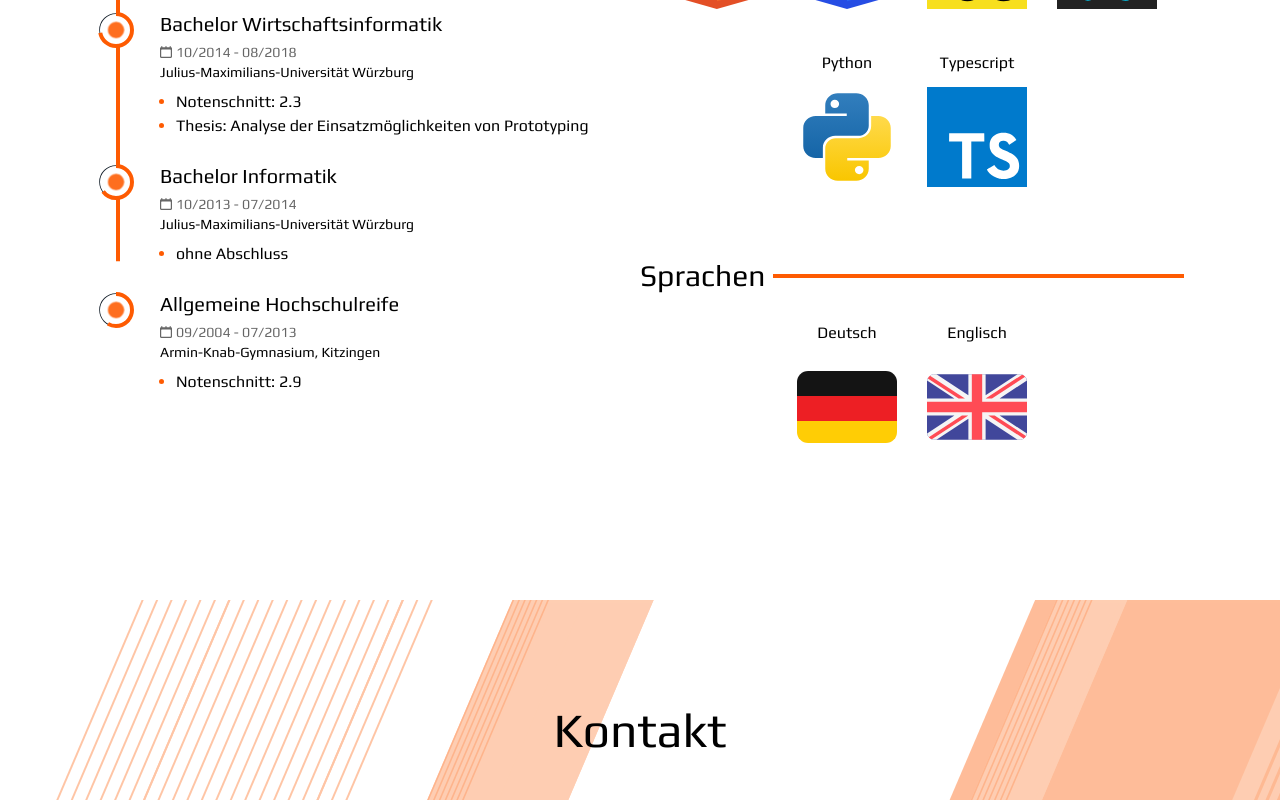
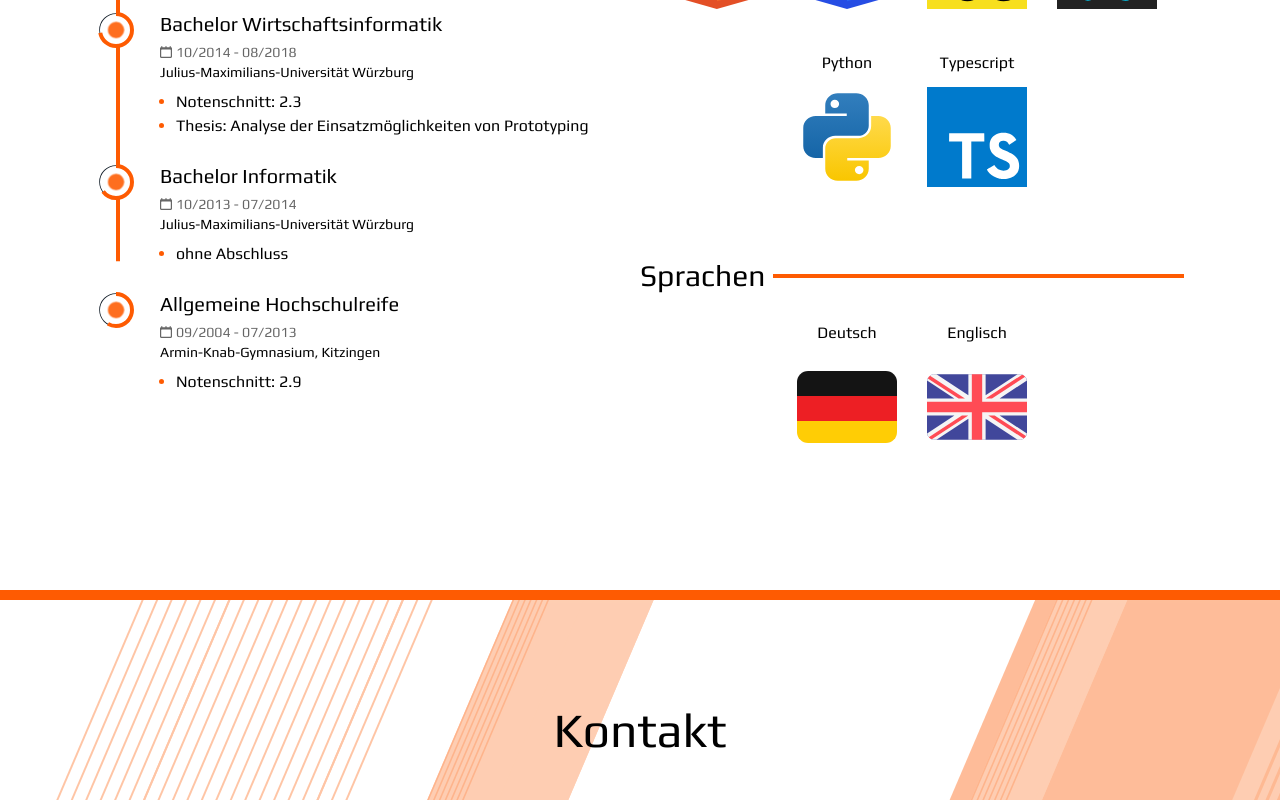
Before and after one commit to SchmittYannic/portfolio_ys, a React (Vite) app: page / in a window 1280 px wide. Shown: the part 2446-3246 px from the top of the page. Built offline with nearby package versions, Linux system fonts and the light colour scheme.

Commit message:
Adds background to about section

```diff
--- a/src/components/About.tsx
+++ b/src/components/About.tsx
@@ -198,10 +198,13 @@ const SkillsSubSection = () => {
 };
 
 const About = () => {
-    const { PageTextContent, sectionPaddingTop } = useDynamicClasses();
+    const { PageTextContent, sectionPaddingTop, bgColorClass900 } = useDynamicClasses();
 
     return (
         <section id="about" className={`relative ${sectionPaddingTop}`}>
+            <div className={`about-background absolute inset-0 flex flex-col-reverse ${sectionPaddingTop}`}>
+                <div className={`w-full h-[10px] ${bgColorClass900}`} />
+            </div>
             <div className="about-content relative">
                 <div className={`max-container ${styles.maxContainer}`}>
                     <h2 className="pt-12 mb-12 text-5xl text-center dark:text-darkTextPrimary text-textPrimary">
```
